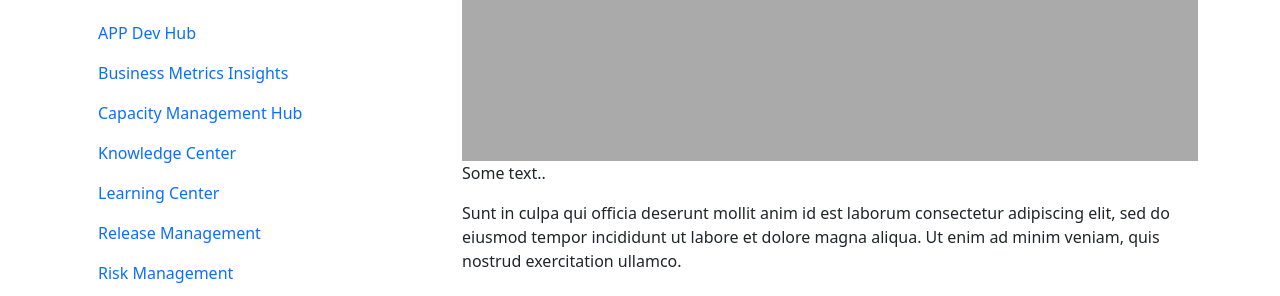
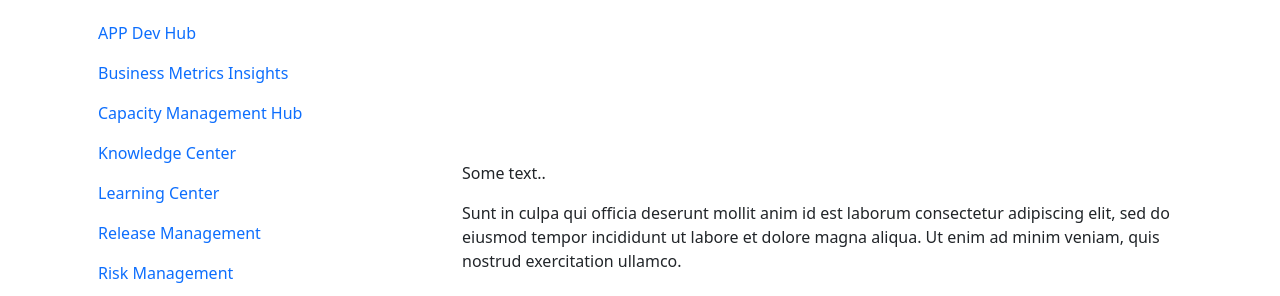
Before and after one commit to 2001mrajesh/SOPOE, a plain HTML site: page DeliveryManagment.html in a window 1280 px wide. Shown: the part 373-669 px from the top of the page. Drawn offline with nearby package versions, Linux system fonts and the light colour scheme.

Commit message:
change in delivery management

```diff
--- a/DeliveryManagment.html
+++ b/DeliveryManagment.html
@@ -9,7 +9,7 @@
   <style>
   .fakeimg {
     height: 200px;
-    background: #aaa;
+
   }
   </style>
 </head>
```
